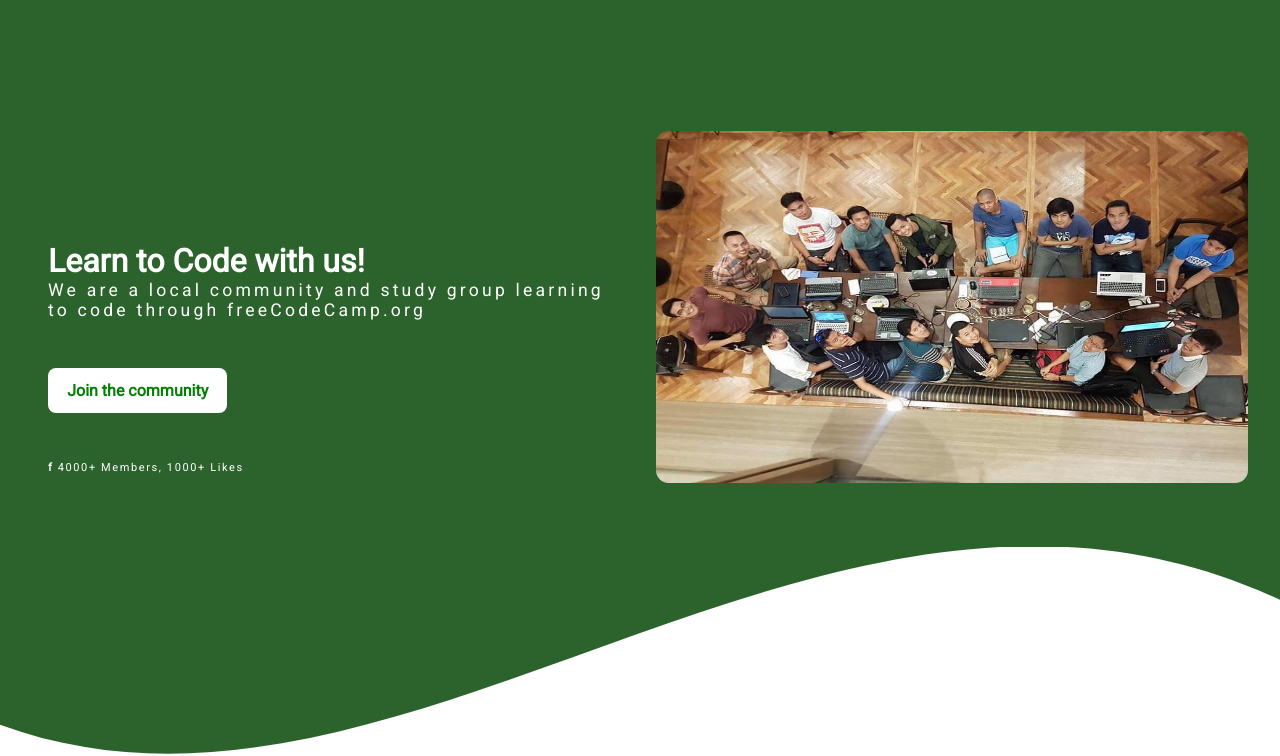
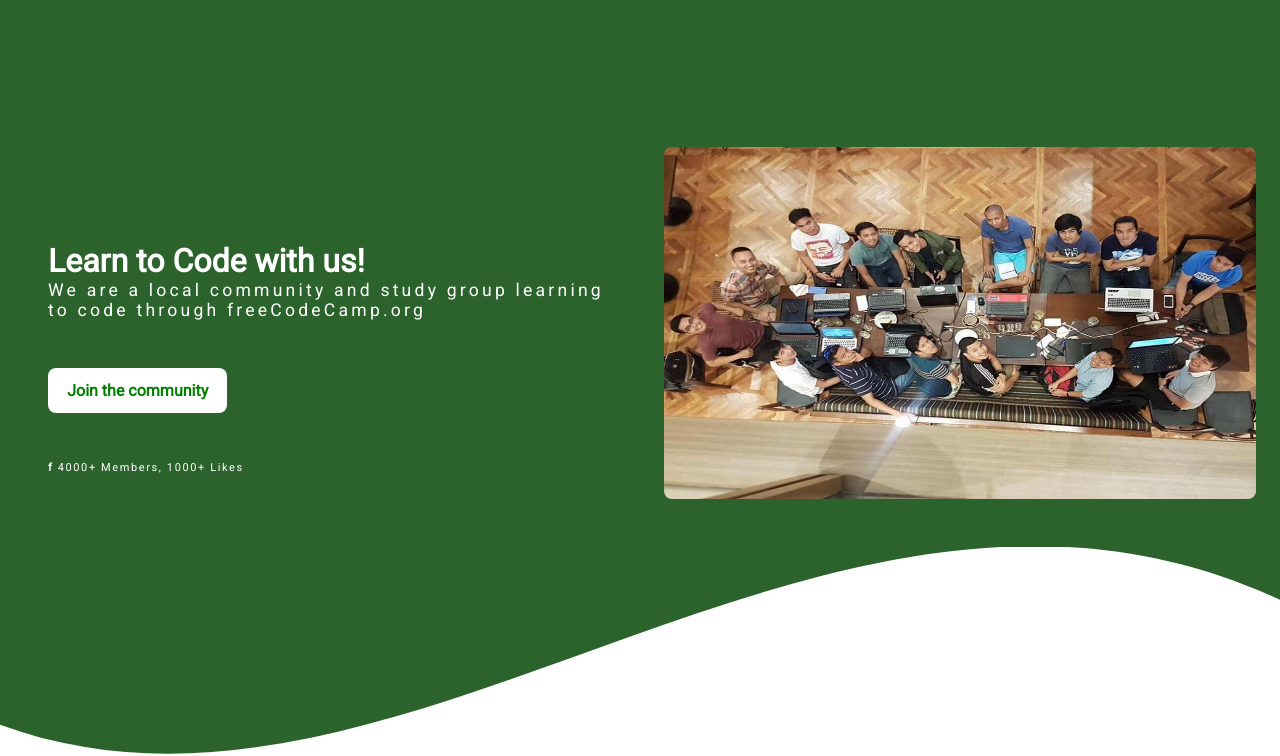
Before and after one commit to freeCodeCampManila/fccmanila.github.io, a website built with Parcel: page src/index.html in a window 1280 px wide. Shown: the part 72-828 px from the top of the page. Built offline with nearby package versions, Linux system fonts and the light colour scheme.

Commit message:
adjust the image

```diff
--- a/src/css/style.css
+++ b/src/css/style.css
@@ -430,8 +430,8 @@ align-items: flex-start;
 
   .hero__img-box {
     position: relative;
-    top:9rem;
-    margin-right: 2rem;
+    top:10rem;
+    margin-right: 1.5rem;
   }
 
   @media (max-width: 75em) {
@@ -444,7 +444,7 @@ align-items: flex-start;
   .hero__img{
     width: 37rem;
     height: 22rem;
-    border-radius: .8rem;
+    border-radius: .5rem;
   }
 
   @media (max-width: 75em) {
```
